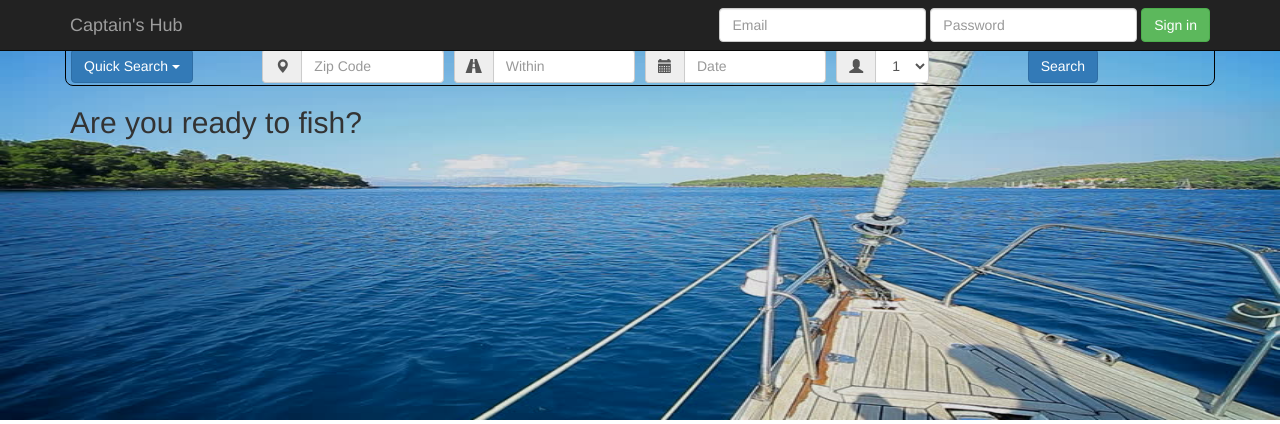
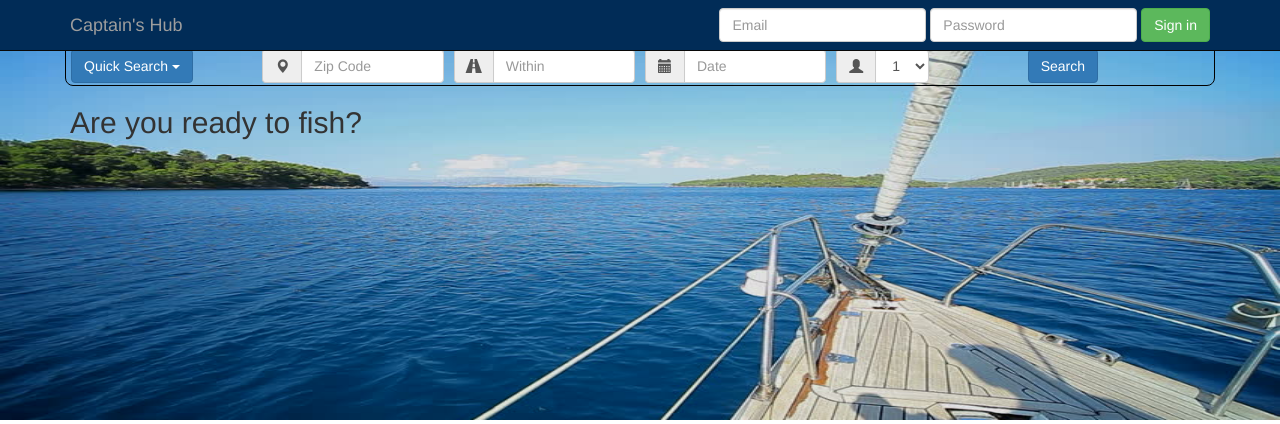
Before and after one commit to baugusli/ba_site, a PHP site: page / in a window 1280 px wide. Shown: the top 424 px of the page. Run offline with PHP 8.4, Linux system fonts and the light colour scheme; some libraries are stand-ins or nearby versions.

Commit message:
Header color
color trial and error

```diff
--- a/assets/css/main.css
+++ b/assets/css/main.css
@@ -21,3 +21,19 @@
     padding-left: 5px;
     padding-right: 5px;
 }
+
+.navBarMain {
+ background-color: #012C57;
+}
+
+.navbar-header a{
+color: #FDBA13;
+}
+
+.navbar-header a:visited{
+color: #FDBA13;
+}
+
+.navbar-header a:hover{
+color: #FDBA13;
+}
--- a/index.php
+++ b/index.php
@@ -2,7 +2,7 @@
 <html lang="en">
  <head>
 
-  <!-- IMPT do not delete the first three meta tag. Used for bootstrap -->
+  <!-- IMPT! do not delete the first three meta tag. For bootstrap -->
   <meta charset="UTF-8">
   <meta http-equiv="X-UA-Compatible" content="IE=edge">
   <meta name="viewport" content="width=device-width, initial-scale=1">
--- a/navigation/guestNav.php
+++ b/navigation/guestNav.php
@@ -1,4 +1,4 @@
-  <nav class="navbar navbar-inverse navbar-fixed-top">
+  <nav class="navbar navbar-inverse navbar-fixed-top navBarMain">
       <div class="container">
         <div class="navbar-header">
           <button type="button" class="navbar-toggle collapsed" data-toggle="collapse" data-target="#navbar" aria-expanded="false" aria-controls="navbar">
```
